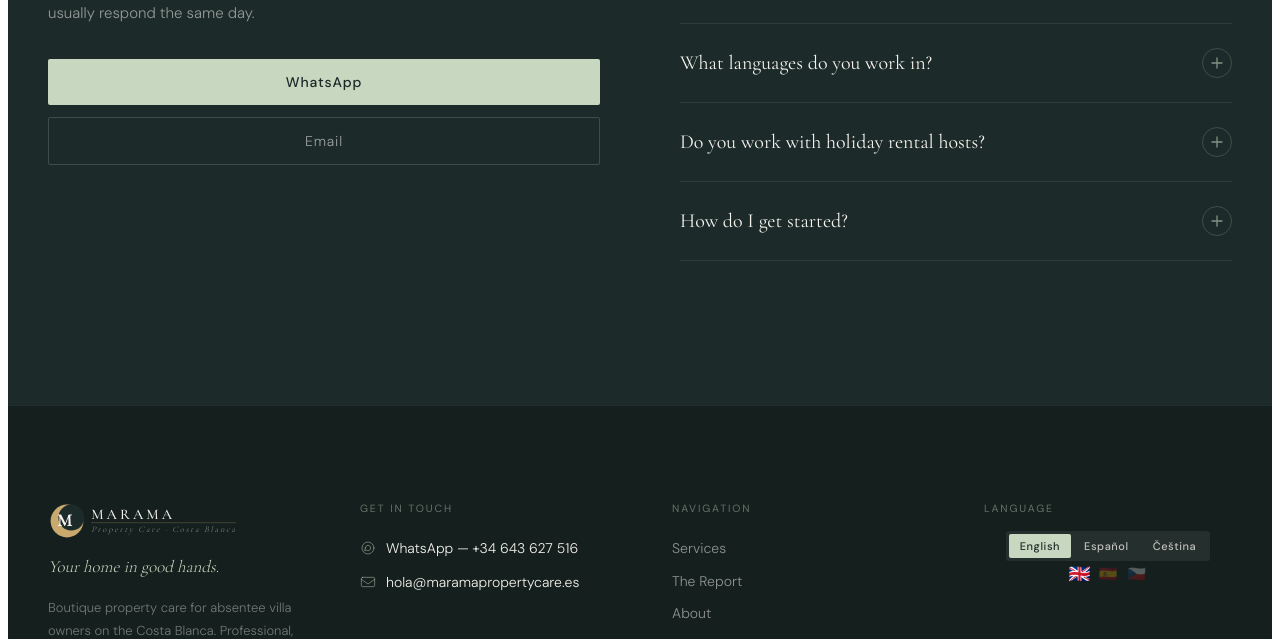
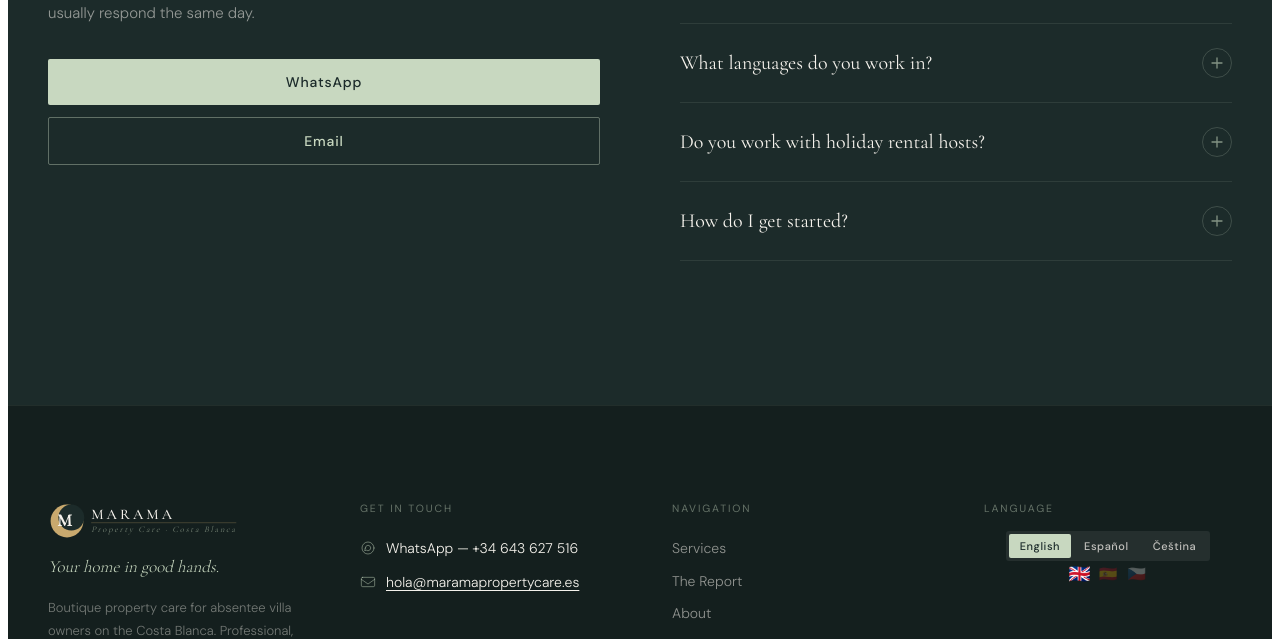
Before and after one commit to JariMarama/marama-web, a Next.js app: page / in a window 1280 px wide. Shown: the part 6664-7303 px from the top of the page. Built offline with nearby package versions, Linux system fonts and the light colour scheme.

Commit message:
Fix: email links visually tappable on mobile

```diff
--- a/app/MaramaPage.js
+++ b/app/MaramaPage.js
@@ -955,9 +955,9 @@ html,body{overflow-x:hidden!important}
                 style={{fontFamily:sans,fontSize:"14px",fontWeight:500,color:C.forest,background:C.sage,padding:"14px 32px",borderRadius:"2px",textDecoration:"none",letterSpacing:"0.06em",display:"inline-block",textAlign:"center",transition:"background .2s"}}
                 onMouseEnter={e=>e.target.style.background=C.linen} onMouseLeave={e=>e.target.style.background=C.sage}>WhatsApp</a>
               <a href={`mailto:${EMAIL}`}
-                style={{fontFamily:sans,fontSize:"14px",fontWeight:300,color:"rgba(245,242,236,0.6)",padding:"14px 32px",borderRadius:"2px",textDecoration:"none",letterSpacing:"0.06em",display:"inline-block",textAlign:"center",border:"1px solid rgba(200,216,192,0.2)",transition:"border-color .2s,color .2s"}}
-                onMouseEnter={e=>{e.target.style.borderColor="rgba(200,216,192,0.5)";e.target.style.color=C.linen}}
-                onMouseLeave={e=>{e.target.style.borderColor="rgba(200,216,192,0.2)";e.target.style.color="rgba(245,242,236,0.6)"}}>Email</a>
+                style={{fontFamily:sans,fontSize:"14px",fontWeight:500,color:C.sage,padding:"14px 32px",borderRadius:"2px",textDecoration:"none",letterSpacing:"0.06em",display:"inline-block",textAlign:"center",border:"1px solid rgba(200,216,192,0.4)",transition:"border-color .2s,color .2s,background .2s"}}
+                onMouseEnter={e=>{e.target.style.borderColor=C.sage;e.target.style.color=C.linen}}
+                onMouseLeave={e=>{e.target.style.borderColor="rgba(200,216,192,0.4)";e.target.style.color=C.sage}}>Email</a>
             </div>
           </div>
           <div style={{...rv(faqVis,0.18,"X",28)}}>
@@ -1005,7 +1005,7 @@ html,body{overflow-x:hidden!important}
                 {c.footer_wp} — {c.footer_wp_num}
               </a>
               <a href={`mailto:${c.footer_email}`}
-                style={{display:"flex",alignItems:"center",gap:"10px",textDecoration:"none",color:C.linen,fontFamily:sans,fontSize:"14px",fontWeight:300,transition:"color .2s"}}
+                style={{display:"flex",alignItems:"center",gap:"10px",textDecoration:"underline",textUnderlineOffset:"3px",color:C.linen,fontFamily:sans,fontSize:"14px",fontWeight:300,transition:"color .2s"}}
                 onMouseEnter={e=>e.currentTarget.style.color=C.sage} onMouseLeave={e=>e.currentTarget.style.color=C.linen}>
                 <Ico n="mail" sz={16} col="rgba(200,216,192,0.5)"/>
                 {c.footer_email}
```
